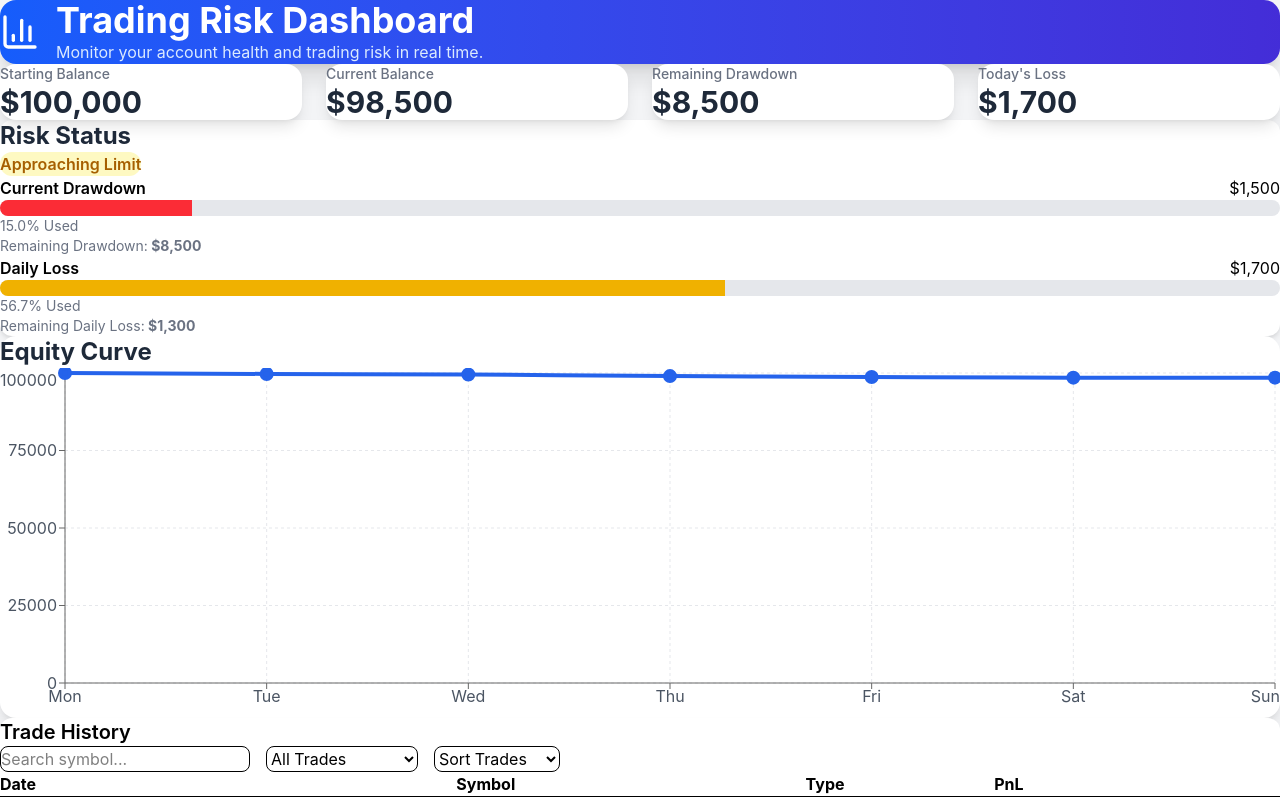
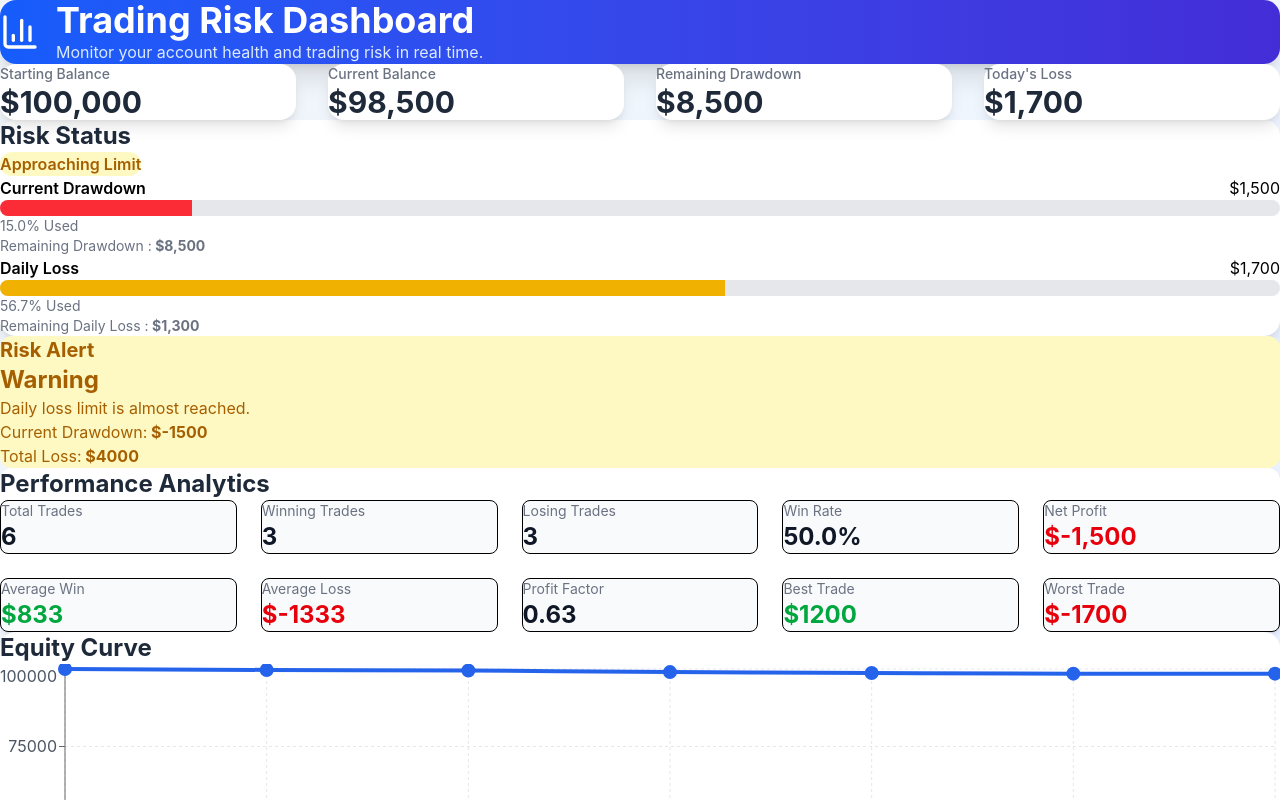
Before and after one commit to nehau072/Trading-risk-dashboard, a React (Vite) app: page / in a window 1280 px wide. Shown: the top 800 px of the page. Built offline with nearby package versions, Linux system fonts and the light colour scheme.

Commit message:
Add risk alert system

```diff
--- a/src/App.jsx
+++ b/src/App.jsx
@@ -6,6 +6,7 @@ import ProgressBar from "./components/common/ProgressBar";
 import EquityChart from "./components/dashboard/EquityChart";
 import TradeTable from "./components/dashboard/TradeTable";
 import PerformanceAnalytics from "./components/dashboard/PerformanceAnalytics";
+import RiskAlert from "./components/dashboard/RiskAlert";
 
 import account from "./data/account";
 import trades from "./data/trades";
@@ -19,6 +20,7 @@ import {
   getRiskStatus,
 } from "./utils/calculations";
 
+
 function App() {
 
   const currentBalance = getCurrentBalance(
@@ -26,10 +28,12 @@ function App() {
     trades
   );
 
+
   const currentDrawdown = getCurrentDrawdown(
     account.startingBalance,
     currentBalance
   );
+
 
   const remainingDrawdown = getRemainingDrawdown(
     account.maxDrawdown,
@@ -39,77 +43,113 @@ function App() {
 
   const today = "2026-08-03";
 
+
   const dailyLoss = getDailyLoss(
     trades,
     today
   );
+
 
   const remainingDailyLoss = getRemainingDailyLoss(
     account.dailyLossLimit,
     dailyLoss
   );
 
+
   const riskStatus = getRiskStatus(
     remainingDrawdown,
     remainingDailyLoss
   );
 
+
+
   return (
-    <div className="min-h-screen bg-gray-100 p-8">
+
+    <div className="min-h-screen bg-gradient-to-br from-slate-100 via-blue-50 to-indigo-100 p-8">
+
 
       <Header />
 
 
-      <div className="grid grid-cols-1 sm:grid-cols-2 lg:grid-cols-4 gap-6 mt-8">
+
+      {/* Summary Cards */}
+
+      <div className="grid grid-cols-1 md:grid-cols-2 xl:grid-cols-4 gap-8 mt-8">
+
 
         <SummaryCard
           title="Starting Balance"
           value={`$${account.startingBalance.toLocaleString()}`}
         />
 
+
         <SummaryCard
           title="Current Balance"
           value={`$${currentBalance.toLocaleString()}`}
         />
+
 
         <SummaryCard
           title="Remaining Drawdown"
           value={`$${remainingDrawdown.toLocaleString()}`}
         />
 
+
         <SummaryCard
           title="Today's Loss"
           value={`$${dailyLoss.toLocaleString()}`}
         />
 
+
       </div>
 
-      <div className="bg-white rounded-xl shadow-md mt-8 p-6">
+
+
+
+      {/* Risk Status Section */}
+
+      <div className="bg-white rounded-2xl shadow-lg mt-8 p-8">
+
 
         <h2 className="text-2xl font-bold text-gray-800">
           Risk Status
         </h2>
 
+
+
         <div className="mt-4">
+
           <StatusBadge status={riskStatus} />
+
         </div>
+
+
+
 
         <div className="mt-8 space-y-8">
 
 
+          {/* Drawdown */}
+
           <div>
 
+
             <div className="flex justify-between mb-2">
+
 
               <span className="font-semibold">
                 Current Drawdown
               </span>
 
+
               <span>
                 ${currentDrawdown.toLocaleString()}
               </span>
 
+
             </div>
+
+
 
             <ProgressBar
               value={currentDrawdown}
@@ -117,30 +157,49 @@ function App() {
               color="bg-red-500"
             />
 
-            <p className="text-sm text-gray-500 mt-2">
-              Remaining Drawdown:
+
+
+            <p className="mt-2 text-sm text-gray-500">
+
+              Remaining Drawdown :
+
               <strong>
+
                 {" "}
                 ${remainingDrawdown.toLocaleString()}
+
               </strong>
+
             </p>
+
 
           </div>
 
 
+
+
+          {/* Daily Loss */}
+
+
           <div>
 
+
             <div className="flex justify-between mb-2">
+
 
               <span className="font-semibold">
                 Daily Loss
               </span>
 
+
               <span>
                 ${dailyLoss.toLocaleString()}
               </span>
 
+
             </div>
+
+
 
             <ProgressBar
               value={dailyLoss}
@@ -148,31 +207,67 @@ function App() {
               color="bg-yellow-500"
             />
 
-            <p className="text-sm text-gray-500 mt-2">
-              Remaining Daily Loss:
+
+
+            <p className="mt-2 text-sm text-gray-500">
+
+              Remaining Daily Loss :
+
               <strong>
+
                 {" "}
                 ${remainingDailyLoss.toLocaleString()}
+
               </strong>
+
+
             </p>
+
 
           </div>
 
+
+
         </div>
+
 
       </div>
 
 
+
+
+      {/* Risk Alert */}
+
+      <RiskAlert />
+
+
+
+
+      {/* Performance Analytics */}
+
+      <PerformanceAnalytics />
+
+
+
+
+      {/* Equity Curve */}
+
       <EquityChart />
 
+
+
+
+      {/* Trade History */}
 
       <TradeTable />
 
 
-      <PerformanceAnalytics />
 
     </div>
+
   );
+
 }
 
+
 export default App;
--- /dev/null
+++ b/src/components/Dashboard/RiskAlert.jsx
@@ -0,0 +1,116 @@
+import trades from "../../data/trades";
+
+
+function RiskAlert() {
+
+
+  const startingBalance = 100000;
+
+
+  const dailyLossLimit = 3000;
+
+
+  const maxDrawdownLimit = 10000;
+
+
+
+  const totalLoss = trades
+    .filter((trade)=>trade.pnl < 0)
+    .reduce(
+      (sum, trade)=>sum + Math.abs(trade.pnl),
+      0
+    );
+
+
+
+  const currentBalance =
+    startingBalance -
+    trades.reduce(
+      (sum, trade)=>sum + trade.pnl,
+      0
+    );
+
+
+
+  const drawdown =
+    startingBalance - currentBalance;
+
+
+
+  let status = "Safe";
+  let message = "Your account is within safe limits.";
+  let color = "bg-green-100 text-green-700";
+
+
+
+  if(drawdown >= maxDrawdownLimit){
+
+    status = "Critical";
+
+    message =
+    "Maximum drawdown limit breached.";
+
+    color =
+    "bg-red-100 text-red-700";
+
+  }
+
+  else if(totalLoss >= dailyLossLimit){
+
+    status = "Warning";
+
+    message =
+    "Daily loss limit is almost reached.";
+
+    color =
+    "bg-yellow-100 text-yellow-700";
+
+  }
+
+
+
+  return (
+
+    <div className={`rounded-xl p-6 mt-8 ${color}`}>
+
+      <h2 className="text-xl font-bold mb-2">
+        Risk Alert
+      </h2>
+
+
+      <h3 className="text-2xl font-bold">
+        {status}
+      </h3>
+
+
+      <p className="mt-2">
+        {message}
+      </p>
+
+
+
+      <div className="mt-4">
+
+        <p>
+          Current Drawdown:
+          <b> ${drawdown}</b>
+        </p>
+
+
+        <p>
+          Total Loss:
+          <b> ${totalLoss}</b>
+        </p>
+
+
+      </div>
+
+
+    </div>
+
+  );
+
+}
+
+
+export default RiskAlert;
```
